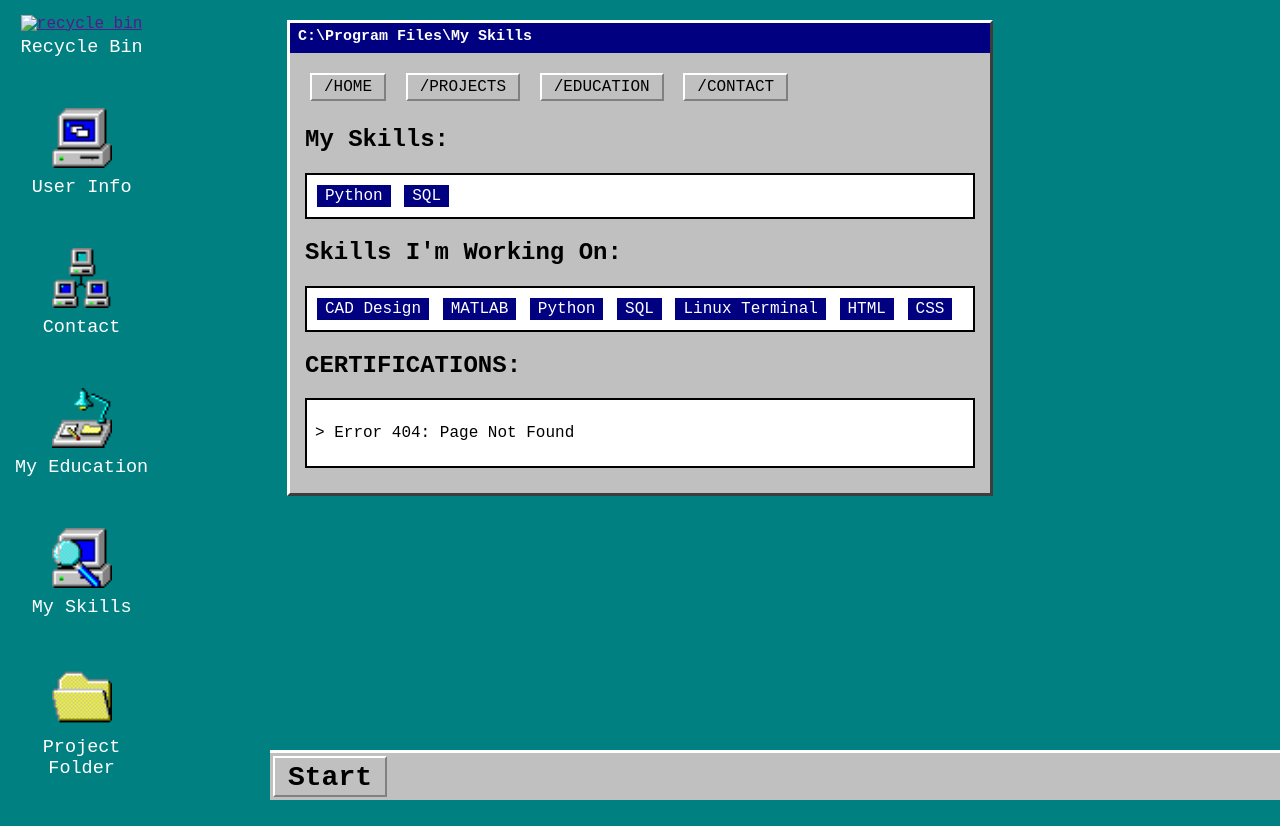
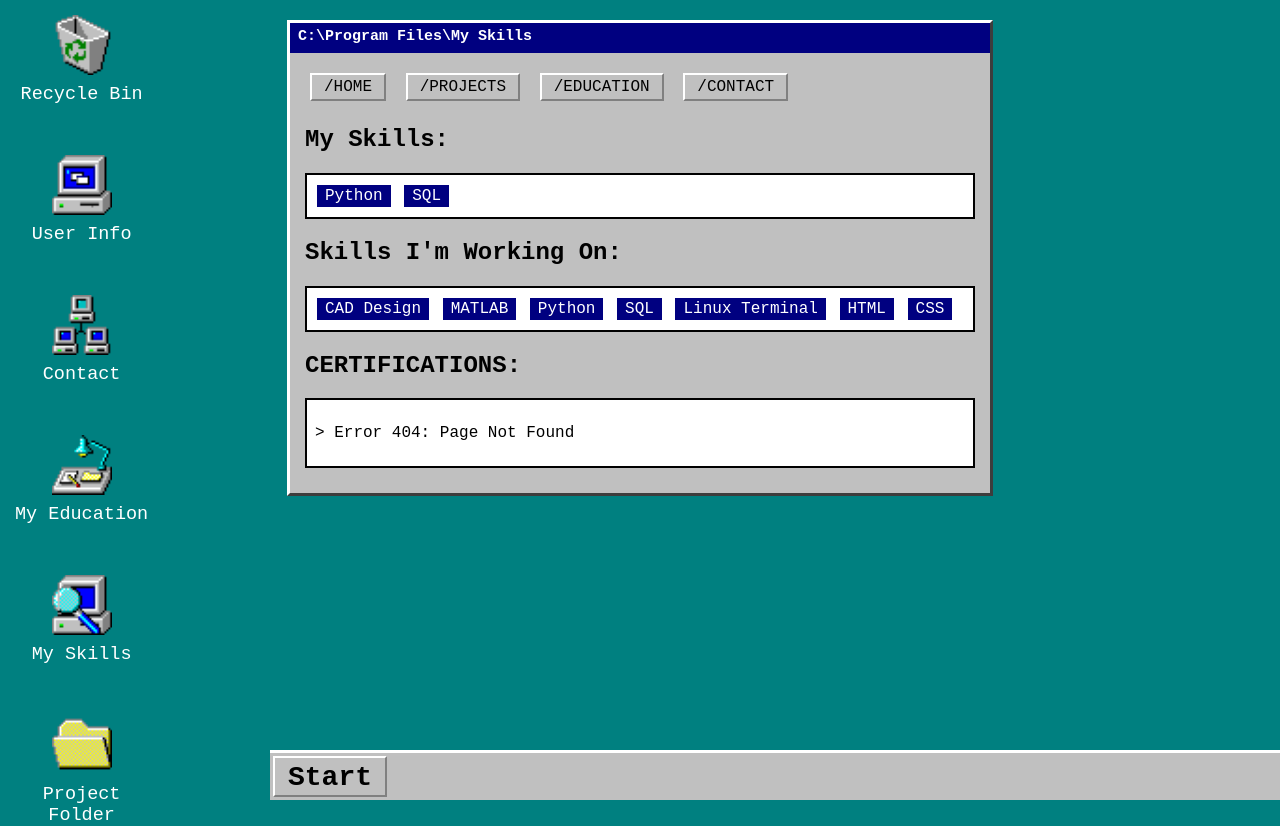
Before and after one commit to Ethanhatt/aboutme, a plain HTML site: page skills.html in a window 1280 px wide. Drawn offline with Linux system fonts and the light colour scheme; the site is published under a folder, as on GitHub Pages, so addresses that start at the root find nothing.

Commit message:
Add files via upload

```diff
--- a/skills.html
+++ b/skills.html
@@ -9,7 +9,7 @@
     <div class="desktop-icons-bar">
 
         <a href="">
-            <img src="/images/bin.png" class= "desktop-icon" alt="recycle bin">
+            <img src="images/bin.png" class= "desktop-icon" alt="recycle bin">
         </a>
         <p class="icon-caption">Recycle Bin</p>
 
```
